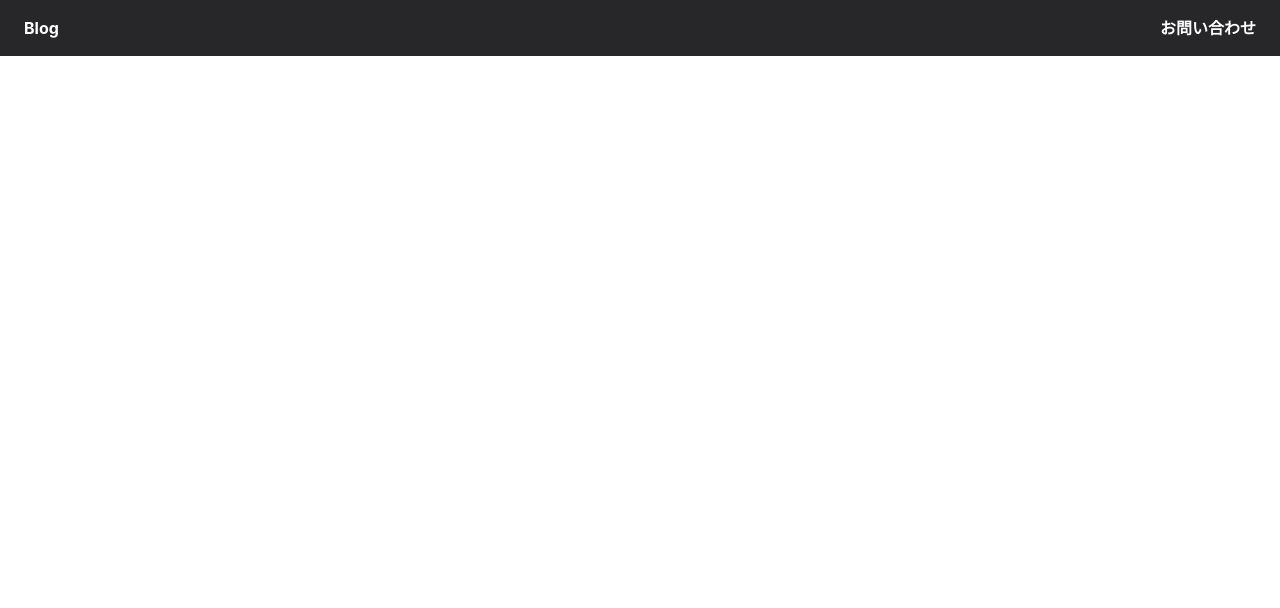
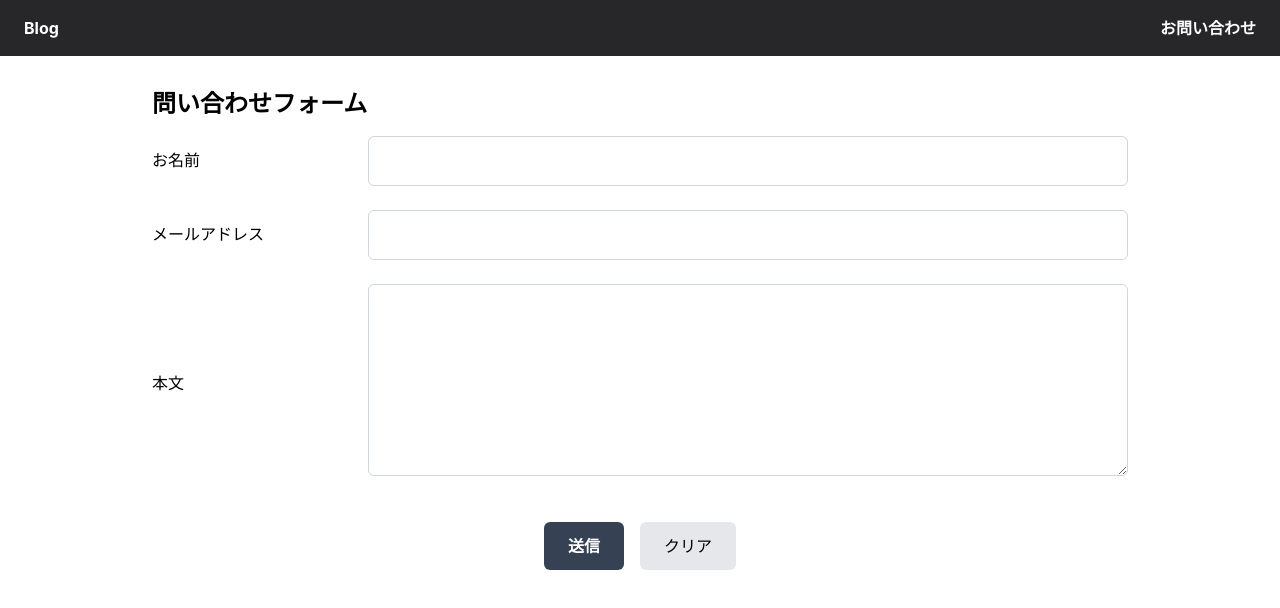
Before and after one commit to kai-1015/6-, a React (Vite) app: page /contact in a window 1280 px wide. Before the commit this address had no page. Shown: the top 608 px of the page. Built offline with nearby package versions, Linux system fonts and the light colour scheme.

Commit message:
課題4 お問い合わせフォーム実装

```diff
--- a/src/App.jsx
+++ b/src/App.jsx
@@ -1,6 +1,7 @@
 import Header from "./components/SiteHeader.jsx";
 import Home from "./data/Home.jsx";
 import PostPage from "./components/PostPage.jsx";
+import Contact from "./components/Contact.jsx";
 import { Routes, Route } from "react-router-dom";
 
 function App() {
@@ -10,6 +11,7 @@ function App() {
       <Routes>
         <Route path="/" element={<Home />} />
         <Route path="/posts/:id" element={<PostPage />} />
+        <Route path="/contact" element={<Contact />} />
       </Routes>
     </div>
   );
--- /dev/null
+++ b/src/components/Contact.jsx
@@ -0,0 +1,233 @@
+import { useState, useRef } from "react";
+
+export default function Contact() {
+    // 入力された値の管理
+    const [name, setName] = useState("");
+    const [email, setEmail] = useState("");
+    const [message, setMessage] = useState("");
+
+    // エラーメッセージの管理
+    const [nameError, setNameError] = useState("");
+    const [emailError, setEmailError] = useState("");
+    const [messageError, setMessageError] = useState("");
+
+    // 送信中の状態を管理する状態
+    const [isSubmitting, setIsSubmitting] = useState(false);
+    const [submitError, setSubmitError] = useState("");
+
+    // メールアドレスの参照を取得するためのref
+    const emailRef = useRef(null);
+
+    // エラーメッセージを設定する処理
+    const validateName = () => {
+        if (name.trim() === "") {
+            setNameError("お名前は必須です。");
+            return false;
+        } else if (name.length > 30) {
+            setNameError("名前は30文字以内で入力してください");
+            return false;
+        } else {
+            setNameError("");
+            return true;
+        }
+    };
+
+    const validateEmail = () => {
+        if (email.trim() === "") {
+            setEmailError("メールアドレスは必須です。");
+            return false;
+        } else {
+            setEmailError("");
+            return true;
+        }
+    };
+
+    const validateMessage = () => {
+        if (message.trim() === "") {
+            setMessageError("本文は必須です。");
+            return false;
+        } else if (message.length > 500) {
+            setMessageError("本文は500文字以内で入力してください。");
+            return false;
+        } else {
+            setMessageError("");
+            return true;
+        }
+    };
+
+    // フォーム送信時の処理
+    const handleSubmit = async (event) => {
+        event.preventDefault();
+
+        const isNameValid = validateName();
+        const isEmailValid = validateEmail();
+        const isMessageValid = validateMessage();
+
+        // メールアドレスが入力されている場合だけ形式をチェック
+        let isEmailFormatValid = true;
+
+        if (email.trim() !== "") {
+          isEmailFormatValid = emailRef.current?.reportValidity() ?? false;
+        }
+
+        // どれか1つでもバリデーションエラーがある場合は送信処理を中断する
+        if (
+          !isNameValid ||
+          !isEmailValid ||
+          !isMessageValid ||
+          !isEmailFormatValid
+        ) {
+          return;
+        }
+
+        const body = {
+            name: name,
+            email: email,
+            message: message
+        };
+
+        setIsSubmitting(true);
+        setSubmitError("");
+
+        try {
+            const response = await fetch(
+                "https://1hmfpsvto6.execute-api.ap-northeast-1.amazonaws.com/dev/contacts",
+                {
+                    method: "POST",
+                    headers: {
+                        "Content-Type": "application/json",
+                    },
+                    body: JSON.stringify(body),
+                }
+            );
+
+            if (!response.ok) {
+                throw new Error("送信に失敗しました");
+            }
+
+            alert("送信しました。");
+            // 送信後にフォームをクリアする
+            handleClear();
+
+        } catch (error) {
+            setSubmitError("送信中にエラーが発生しました。もう一度お試しください。");
+
+        } finally {
+            setIsSubmitting(false);
+        }
+    };
+
+
+    // クリアボタンを押したときに入力欄とエラーメッセージをリセットする処理
+    const handleClear = () => {
+        setName("");
+        setEmail("");
+        setMessage("");
+
+        setNameError("");
+        setEmailError("");
+        setMessageError("");
+
+        setSubmitError("");
+    };
+
+    return (
+        <main className="max-w-5xl mx-auto px-6 py-8">
+            <h1 className="text-2xl font-bold mb-4">
+                問い合わせフォーム
+            </h1>
+
+            <form onSubmit={handleSubmit} noValidate>
+                {/* 名前記入欄 */}
+                <div className="flex items-start gap-6 mb-6">
+                    <label htmlFor="name" className="w-48 shrink-0 pt-3">
+                        お名前
+                    </label>
+
+                    <div className="flex-1">
+                        <input type="text"
+                            id="name"
+                            value={name}
+                            onChange={(event) => setName(event.target.value)}
+                            disabled={isSubmitting}
+                            className="w-full border border-gray-300 rounded-md p-3"
+                        />
+                        {nameError && (
+                            <p className="text-red-500">
+                                {nameError}
+                            </p>
+                        )}
+                    </div>
+                </div>
+
+                {/* メールアドレス入力欄 */}
+                <div className="flex items-start gap-6 mb-6">
+                    <label htmlFor="email" className="w-48 shrink-0 pt-3">
+                        メールアドレス
+                    </label>
+
+                    <div className="flex-1 min-w-0">
+                        <input
+                            ref={emailRef}
+                            type="email"
+                            id="email"
+                            value={email}
+                            onChange={(event) => setEmail(event.target.value)}
+                            disabled={isSubmitting}
+                            className="w-full border border-gray-300 rounded-md p-3"
+                        />
+                        {emailError && (
+                            <p className="text-red-500">
+                                {emailError}
+                            </p>
+                        )}
+                    </div>
+                </div>
+
+                {/* 本文入力欄 */}
+                <div className="flex items-center gap-6 mb-6">
+                    <label htmlFor="message" className="w-48 shrink-0">
+                        本文
+                    </label>
+
+                    <div className="flex-1 min-w-0">
+                        <textarea
+                            id="message"
+                            value={message}
+                            onChange={(e) => setMessage(e.target.value)}
+                            disabled={isSubmitting}
+                            className="w-full border border-gray-300 rounded-md p-3 h-48"
+                        />
+                        {messageError && <p className="text-red-500">{messageError}</p>}
+                    </div>
+                </div>
+
+                {/* 送信、クリアボタン */}
+                <div className="flex justify-center gap-4 mt-10">
+                    <button
+                        type="submit"
+                        disabled={isSubmitting}
+                        className="bg-gray-700 text-white font-bold px-6 py-3 rounded-md disabled:opacity-50"
+                    >
+                        {isSubmitting ? "送信中..." : "送信"}
+                    </button>
+
+                    <button type="button"
+                        onClick={handleClear}
+                        disabled={isSubmitting}
+                        className="bg-gray-200 text-black px-6 py-3 rounded-md disabled:opacity-50"
+                    >
+                        クリア
+                    </button>
+                </div>
+
+                {submitError && (
+                    <p className="text-red-500" role="alert">
+                        {submitError}
+                    </p>
+                )}
+
+            </form>
+        </main>
+    )
+}
```
